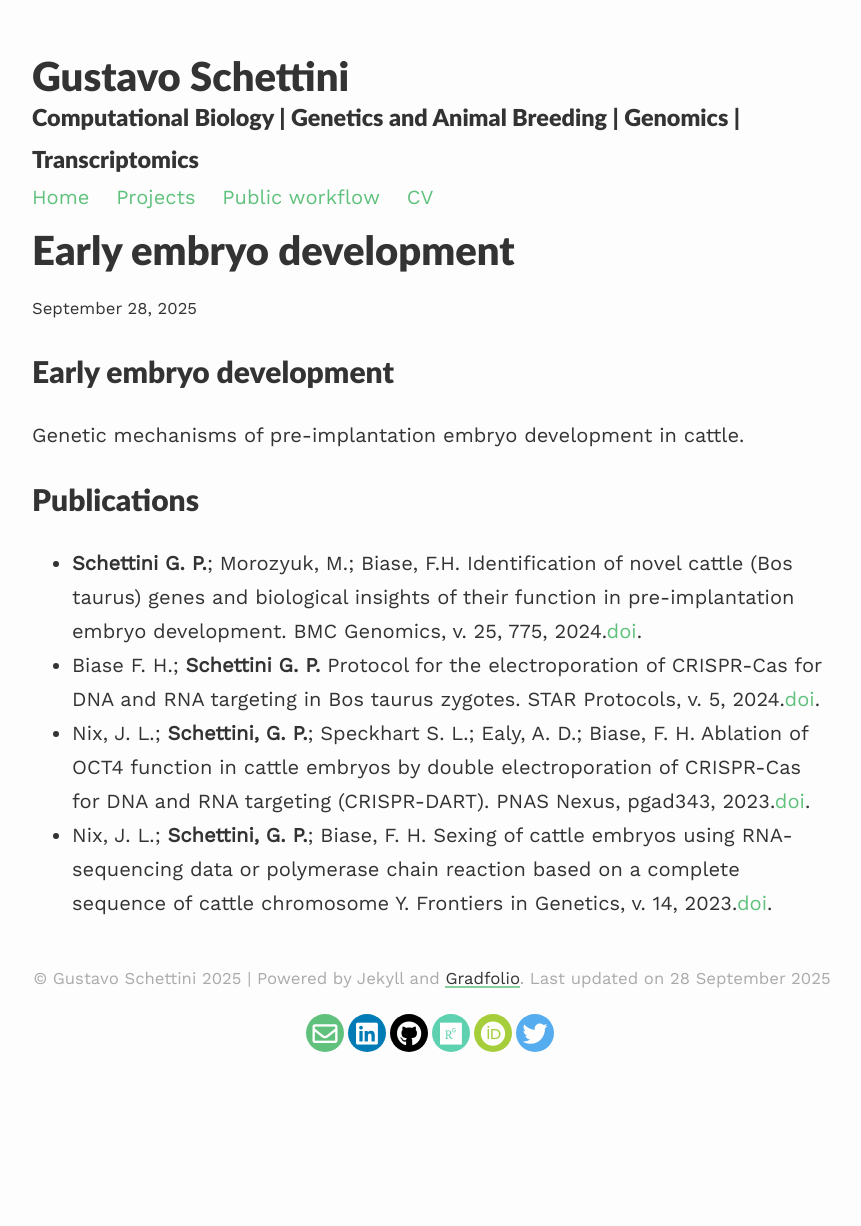
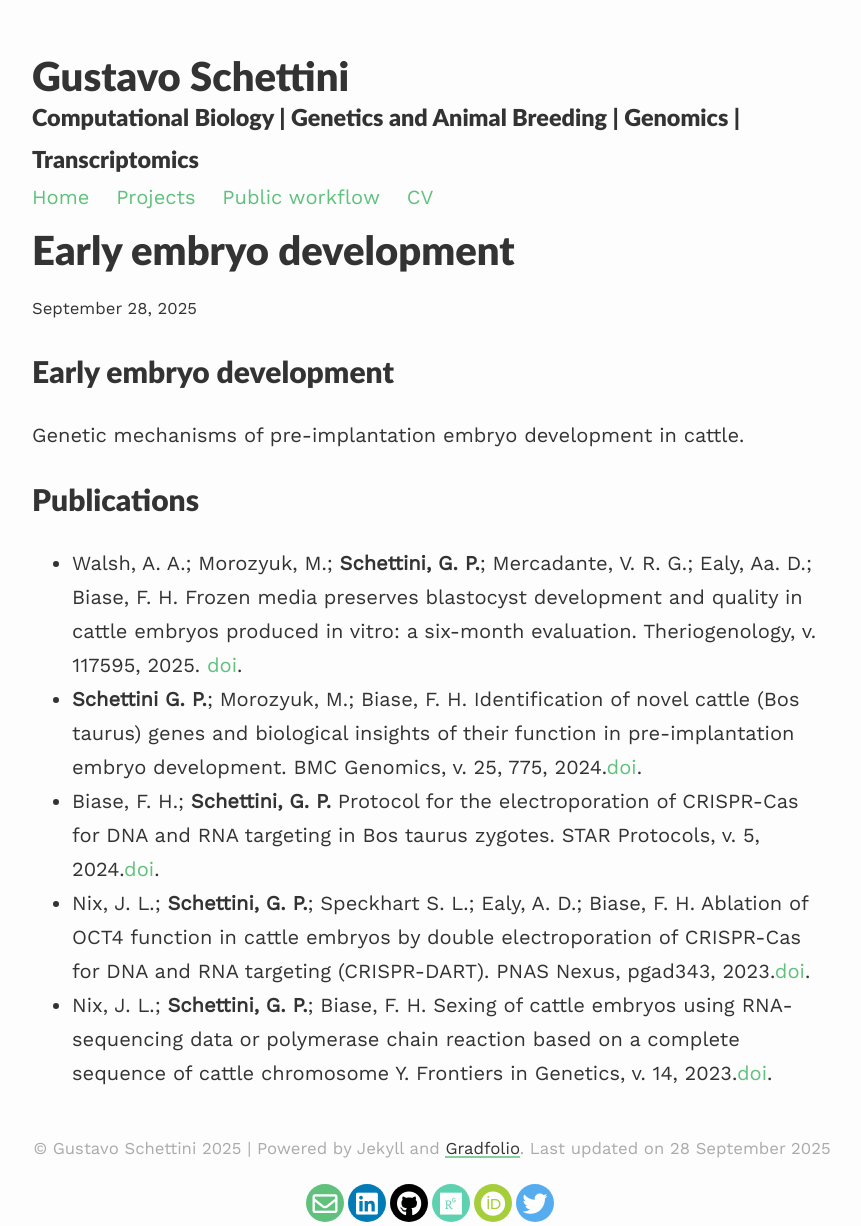
Before and after one commit to gschettini/gschettini.github.io, a Jekyll site: the page built from _projects/project2.md, in a window 1280 px wide. Shown: the whole page, without its empty margins (208-1069 px from the left). Built offline with Jekyll 4.4.1, drawn with Linux system fonts in a browser that asks for light colours; nearby versions of some CDN libraries; before the commit the page ends 1056 px from its top, so only the background shows below that.

Commit message:
first commit

```diff
--- a/_projects/project2.md
+++ b/_projects/project2.md
@@ -10,8 +10,8 @@ Genetic mechanisms of pre-implantation embryo development in cattle.
 
 # Publications
 
-
-* **Schettini G. P.**; Morozyuk, M.; Biase, F.H. Identification of novel cattle (Bos taurus) genes and biological insights of their function in pre-implantation embryo development. BMC Genomics, v. 25, 775, 2024.[doi](https://doi.org/10.1186/s12864-024-10685-5).
-* Biase F. H.; **Schettini G. P.** Protocol for the electroporation of CRISPR-Cas for DNA and RNA targeting in Bos taurus zygotes. STAR Protocols, v. 5, 2024.[doi](https://doi.org/10.1016/j.xpro.2024.102940).
+* Walsh, A. A.; Morozyuk, M.; **Schettini, G. P.**; Mercadante, V. R. G.; Ealy, Aa. D.; Biase, F. H. Frozen media preserves blastocyst development and quality in cattle embryos produced in vitro: a six-month evaluation. Theriogenology, v. 117595, 2025. [doi](https://doi.org/10.1016/j.theriogenology.2025.117595).
+* **Schettini G. P.**; Morozyuk, M.; Biase, F. H. Identification of novel cattle (Bos taurus) genes and biological insights of their function in pre-implantation embryo development. BMC Genomics, v. 25, 775, 2024.[doi](https://doi.org/10.1186/s12864-024-10685-5).
+* Biase, F. H.; **Schettini, G. P.** Protocol for the electroporation of CRISPR-Cas for DNA and RNA targeting in Bos taurus zygotes. STAR Protocols, v. 5, 2024.[doi](https://doi.org/10.1016/j.xpro.2024.102940).
 * Nix, J. L.; **Schettini, G. P.**; Speckhart S. L.; Ealy, A. D.; Biase, F. H. Ablation of OCT4 function in cattle embryos by double electroporation of CRISPR-Cas for DNA and RNA targeting (CRISPR-DART). PNAS Nexus, pgad343, 2023.[doi](https://doi.org/10.1093/pnasnexus/pgad343).
 * Nix, J. L.; **Schettini, G. P.**; Biase, F. H. Sexing of cattle embryos using RNA-sequencing data or polymerase chain reaction based on a complete sequence of cattle chromosome Y. Frontiers in Genetics, v. 14, 2023.[doi](https://doi.org/10.3389/fgene.2023.1038291).
```
Also changed, not shown: index.md (+1 -1 lines), 2 other files.
